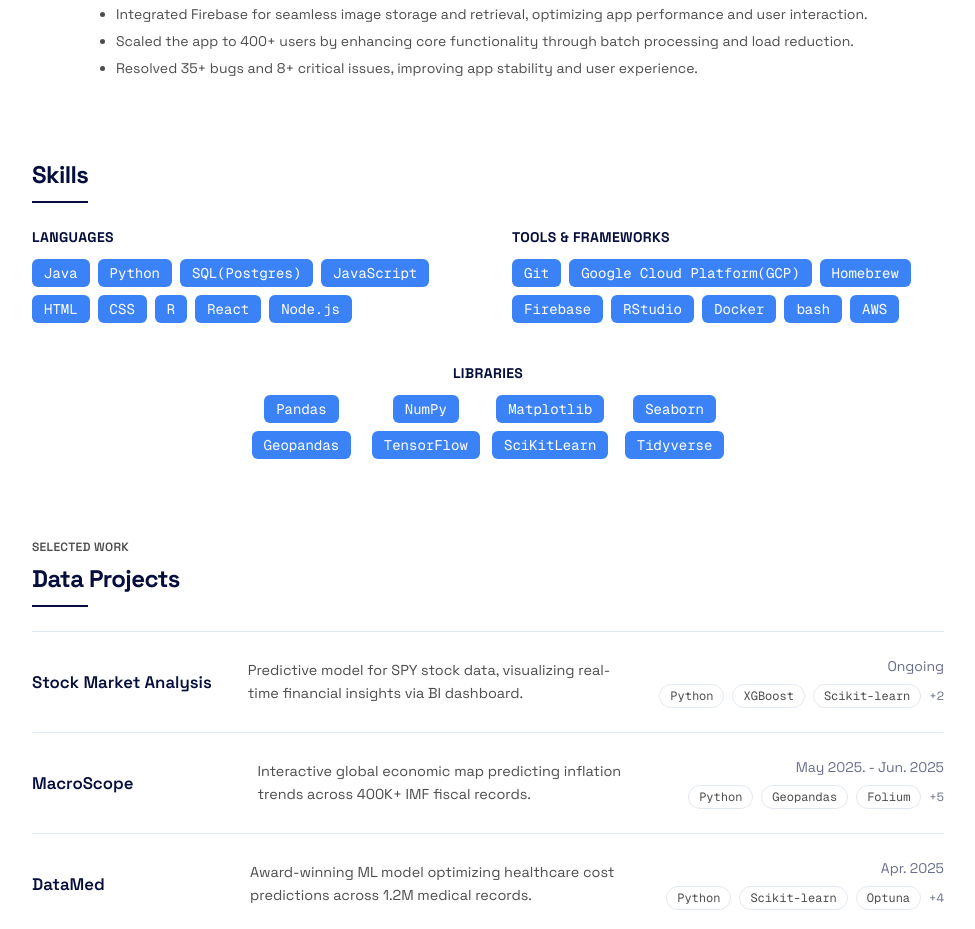
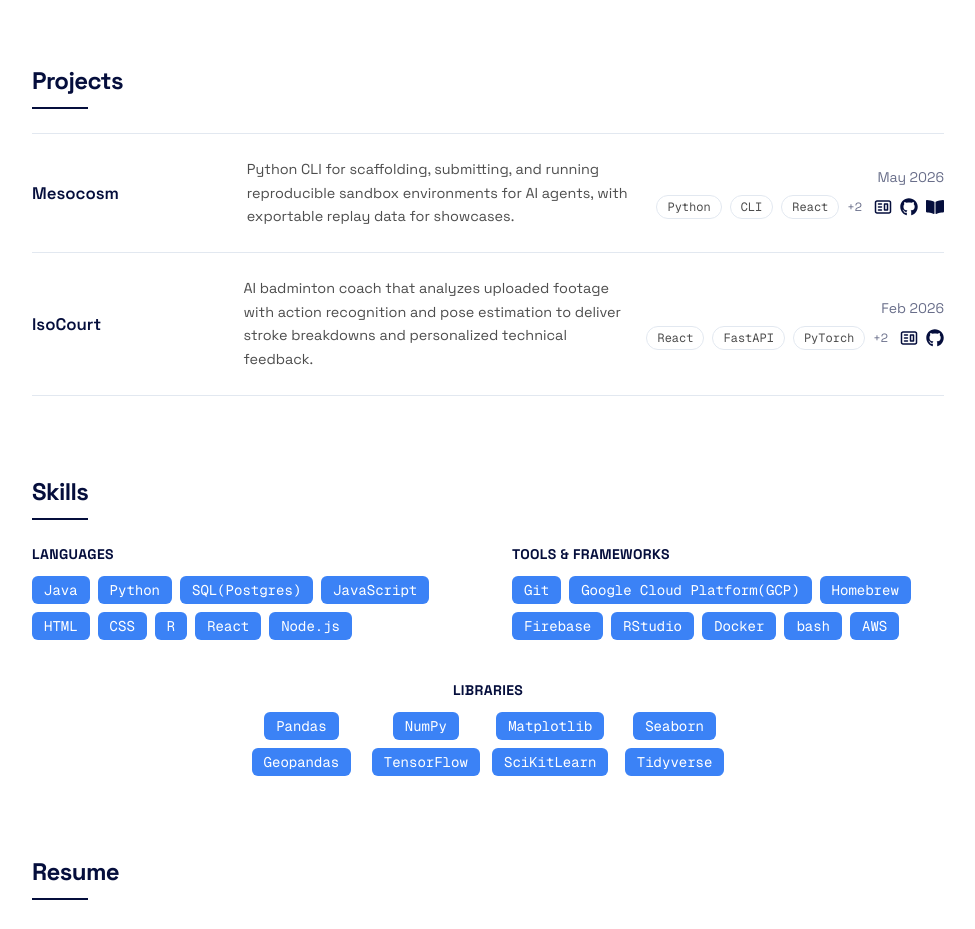
Before and after one commit to Navneethd8/Portfolio, a Next.js app: page / in a window 1280 px wide. Shown: the part 1860-2789 px from the top of the page, without its empty margins (296-1271 px from the left). Built offline with nearby package versions, Linux system fonts and the light colour scheme.

Commit message:
Refine portfolio content and navigation

```diff
--- a/src/app/page.tsx
+++ b/src/app/page.tsx
@@ -9,9 +9,6 @@ import Image from "next/image";
 
 const sectionHeadingClass =
   "relative mb-6 text-2xl font-bold tracking-tight text-[var(--foreground)] after:mt-2.5 after:block after:h-0.5 after:w-14 after:bg-[var(--foreground)] after:content-['']";
-
-const sectionEyebrowClass =
-  "mb-2 text-xs font-semibold uppercase tracking-wide text-[var(--paragraph)]";
 
 const proseStackClass =
   "space-y-4 text-base leading-relaxed text-[var(--paragraph)] max-w-prose";
@@ -81,10 +78,6 @@ export default function Home() {
               <span>{education.degree}</span>
               <span className="shrink-0 text-sm italic sm:text-base">{education.graduation}</span>
             </div>
-            <p className="max-w-prose pt-1 text-base leading-relaxed text-[var(--paragraph)]">
-              <span className="font-semibold text-[var(--foreground)]">{education.courseworkHeading}</span>{" "}
-              {education.coursework.join(", ")}
-            </p>
           </div>
         </section>
 
@@ -136,6 +129,20 @@ export default function Home() {
               />
             ))}
           </ExperienceTimeline>
+        </section>
+
+        <section id="projects" className="scroll-mt-28">
+          <h2 id="projects-subheading" className={sectionHeadingClass}>
+            {headings.projects}
+          </h2>
+
+          {portfolioData.projects.length > 0 ? (
+            <ProjectList projects={portfolioData.projects} />
+          ) : (
+            <p className="text-base text-[var(--paragraph)]">
+              Project lineup coming soon.
+            </p>
+          )}
         </section>
 
         <section id="skills" className="scroll-mt-28">
@@ -193,24 +200,6 @@ export default function Home() {
           </div>
         </section>
 
-        <section id="projects-data" className="scroll-mt-28">
-          <p className={sectionEyebrowClass}>{headings.dataProjectsEyebrow}</p>
-          <h2 id="sprojects-subheading" className={sectionHeadingClass}>
-            {headings.dataProjects}
-          </h2>
-
-          <ProjectList projects={portfolioData.dataProjects} />
-        </section>
-
-        <section id="projects-swe" className="scroll-mt-28">
-          <p className={sectionEyebrowClass}>{headings.sweProjectsEyebrow}</p>
-          <h2 id="swe-projects-subheading" className={sectionHeadingClass}>
-            {headings.sweProjects}
-          </h2>
-
-          <ProjectList projects={portfolioData.sweProjects} />
-        </section>
-
         <section id="resume" className="scroll-mt-28">
           <h2 id="resume-subheading" className={sectionHeadingClass}>
             {headings.resume}
--- a/src/components/MainSidebar.tsx
+++ b/src/components/MainSidebar.tsx
@@ -2,7 +2,6 @@
 
 import React from 'react';
 import { FaLinkedin, FaGithub, FaXTwitter } from 'react-icons/fa6';
-import { CgWebsite } from "react-icons/cg";
 import { MdEmail } from "react-icons/md";
 import TypewriterText from "./TypewriterText";
 import ThemeToggle from "./ThemeToggle";
@@ -17,9 +16,8 @@ const MainSidebar: React.FC = () => {
         { name: 'About', href: '/#about' },
         { name: 'Education', href: '/#education' },
         { name: 'Experience', href: '/#experience' },
+        { name: 'Projects', href: '/#projects' },
         { name: 'Skills', href: '/#skills' },
-        { name: 'Data Projects', href: '/#projects-data' },
-        { name: 'SWE Projects', href: '/#projects-swe' },
         { name: 'Resume', href: '/#resume' },
     ];
 
@@ -27,7 +25,6 @@ const MainSidebar: React.FC = () => {
         { name: 'nd17@uw.edu', href: 'mailto:nd17@uw.edu', icon: <MdEmail /> },
         { name: 'LinkedIn', href: 'https://www.linkedin.com/in/navneethd', icon: <FaLinkedin /> },
         { name: 'GitHub', href: 'https://github.com/navneethd8', icon: <FaGithub /> },
-        { name: 'Website', href: 'https://navneethd.me', icon: <CgWebsite /> },
         { name: 'Twitter / X', href: 'https://x.com/NavneethDG', icon: <FaXTwitter /> },
     ];
 
@@ -42,10 +39,10 @@ const MainSidebar: React.FC = () => {
 
             {/*
               max-lg: one scroll column (nav + contact) so the drawer isn’t “half scroll / half stuck”.
-              lg+: nav fills remaining height and scrolls alone; contact stays pinned to the bottom.
+              lg+: the full navigation stays visible without its own nested scroll area.
             */}
             <div className="custom-scrollbar flex min-h-0 min-w-0 flex-1 flex-col overflow-x-hidden overflow-y-auto overscroll-y-contain pr-1 lg:overflow-hidden">
-                <nav className="flex shrink-0 flex-col gap-4 text-center sm:gap-5 lg:min-h-0 lg:flex-1 lg:gap-2 lg:overflow-y-auto lg:pr-2 lg:text-left">
+                <nav className="flex shrink-0 flex-col gap-4 text-center sm:gap-5 lg:flex-1 lg:gap-2 lg:text-left">
                     {isNotesPage && (
                         <Link
                             href="/"
--- a/src/components/ProjectList.tsx
+++ b/src/components/ProjectList.tsx
@@ -1,4 +1,5 @@
 import { FaGithub } from "react-icons/fa6";
+import { FaBookOpen } from "react-icons/fa";
 import { CgWebsite } from "react-icons/cg";
 
 export type ProjectItem = {
@@ -8,6 +9,7 @@ export type ProjectItem = {
   summary: string;
   link?: string;
   github?: string;
+  docs?: string;
 };
 
 interface ProjectListProps {
@@ -20,7 +22,7 @@ export default function ProjectList({ projects }: ProjectListProps) {
       {projects.map((project) => {
         const displayTags = project.tags.slice(0, 3);
         const extra = project.tags.length > 3 ? project.tags.length - 3 : 0;
-        const hasLinks = Boolean(project.link || project.github);
+        const hasLinks = Boolean(project.link || project.github || project.docs);
 
         return (
           <li
@@ -72,6 +74,17 @@ export default function ProjectList({ projects }: ProjectListProps) {
                           <FaGithub />
                         </a>
                       ) : null}
+                      {project.docs ? (
+                        <a
+                          href={project.docs}
+                          target="_blank"
+                          rel="noopener noreferrer"
+                          className="no-underline hover:text-[var(--link-hover)]"
+                          aria-label={`${project.title} write-up`}
+                        >
+                          <FaBookOpen />
+                        </a>
+                      ) : null}
                     </span>
                   )}
                 </div>
--- a/src/data/portfolio.json
+++ b/src/data/portfolio.json
@@ -4,10 +4,7 @@
     "education": "Education",
     "experience": "Experience",
     "skills": "Skills",
-    "dataProjectsEyebrow": "Selected work",
-    "dataProjects": "Data Projects",
-    "sweProjectsEyebrow": "Engineering work",
-    "sweProjects": "Software Engineering Projects",
+    "projects": "Projects",
     "resume": "Resume"
   },
   "about": {
@@ -59,19 +56,8 @@
   },
   "education": {
     "institution": "University of Washington, Seattle",
-    "degree": "B.S. Informatics: Data Science + B.A. Economics (GPA: 3.54)",
-    "graduation": "Expected Graduation: Jun 2027",
-    "courseworkHeading": "Relevant Coursework:",
-    "coursework": [
-      "Data Structures and Algorithms",
-      "Introduction to Data Science",
-      "Statistical Analysis in R",
-      "Databases and Data Modelling",
-      "Econometrics",
-      "Object Oriented Programming",
-      "Intermediate Data Programming",
-      "Core Methods in Data Science"
-    ]
+    "degree": "B.S. Informatics: Data Science + B.A. Economics (GPA: 3.66)",
+    "graduation": "Expected Graduation: Jun 2027"
   },
   "skills": {
     "groupLabels": {
@@ -112,10 +98,6 @@
     ]
   },
   "resumes": [
-    {
-      "label": "Software Engineering Resume",
-      "href": "/Navneeth_Dhamotharan_Resume.pdf"
-    },
     {
       "label": "Data Science Resume",
       "href": "/Dhamotharan_Navneeth_Resume.pdf"
@@ -194,123 +176,35 @@
       ]
     }
   ],
-  "dataProjects": [
+  "projects": [
     {
-      "title": "Stock Market Analysis",
-      "date": "Ongoing",
+      "title": "Mesocosm",
+      "date": "May 2026",
       "tags": [
         "Python",
-        "XGBoost",
-        "Scikit-learn",
-        "Pandas",
-        "Tableau"
+        "CLI",
+        "React",
+        "FastAPI",
+        "Docker"
       ],
-      "summary": "Predictive model for SPY stock data, visualizing real-time financial insights via BI dashboard.",
-      "github": "",
-      "link": ""
+      "summary": "Python CLI for scaffolding, submitting, and running reproducible sandbox environments for AI agents, with exportable replay data for showcases.",
+      "link": "https://mesocosm.swecc.org/",
+      "github": "https://github.com/swecc-uw/swecc-mesocosm",
+      "docs": "https://wiki.swecc.org/Blogs/controlled-environments-for-uncontrolled-agents#the-sandbox-the-environments-home"
     },
     {
-      "title": "MacroScope",
-      "date": "May 2025. - Jun. 2025",
-      "tags": [
-        "Python",
-        "Geopandas",
-        "Folium",
-        "XGBoost",
-        "Scikit-learn",
-        "Pandas",
-        "Seaborn",
-        "Matplotlib"
-      ],
-      "summary": "Interactive global economic map predicting inflation trends across 400K+ IMF fiscal records.",
-      "github": "",
-      "link": ""
-    },
-    {
-      "title": "DataMed",
-      "date": "Apr. 2025",
-      "tags": [
-        "Python",
-        "Scikit-learn",
-        "Optuna",
-        "Pandas",
-        "Numpy",
-        "Seaborn",
-        "Matplotlib"
-      ],
-      "summary": "Award-winning ML model optimizing healthcare cost predictions across 1.2M medical records.",
-      "github": "",
-      "link": ""
-    },
-    {
-      "title": "NCAA Basketball Analysis",
-      "date": "Jan 2025. - Mar. 2025",
-      "tags": [
-        "R",
-        "R Studio",
-        "tidyverse",
-        "ggplot2",
-        "dplyr"
-      ],
-      "summary": "Statistical analysis linking NCAA regular season free throws to post-season tournament wins.",
-      "github": "https://github.com/Navneethd8",
-      "link": ""
-    }
-  ],
-  "sweProjects": [
-    {
-      "title": "Bingo on the Ave",
-      "date": "Apr. 2025",
+      "title": "IsoCourt",
+      "date": "Feb 2026",
       "tags": [
         "React",
-        "Next",
-        "TypeScript",
-        "Google Places API"
+        "FastAPI",
+        "PyTorch",
+        "MediaPipe",
+        "Gemini"
       ],
-      "summary": "Award-winning geolocation checklist app engaging 40,000+ UW students with scavenger hunts.",
-      "link": "https://avebingo.vercel.app/",
-      "github": "https://github.com/Navneethd8/sweccathon25"
-    },
-    {
-      "title": "Fundit",
-      "date": "Oct. 2024 – Jun. 2025",
-      "tags": [
-        "React Native",
-        "Expo",
-        "Firebase",
-        "TypeScript",
-        "Plaid API",
-        "Polygon API"
-      ],
-      "summary": "Cross-platform financial app providing real-time portfolio management via Plaid and Polygon.",
-      "github": "https://github.com/hcp-uw/fundit"
-    },
-    {
-      "title": "Mentura",
-      "date": "Oct. 2024",
-      "tags": [
-        "React",
-        "Next",
-        "AWS Amplify",
-        "Perplexity API",
-        "YouTube API"
-      ],
-      "summary": "AI-powered STEM learning platform serving curated concept overviews and video tutorials.",
-      "link": "https://main.dhulrjtlxnvx6.amplifyapp.com/",
-      "github": "https://github.com/study-app-dh24/study-app"
-    },
-    {
-      "title": "SAT Decoded",
-      "date": "Jun. 2023 – Sep. 2024",
-      "tags": [
-        "HTML",
-        "CSS",
-        "SailsJS",
-        "PostgreSQL",
-        "Sendgrid API"
-      ],
-      "summary": "Open-source interactive test prep platform helping 800+ high school students master the SAT.",
-      "github": "https://github.com/Navneethd8/SATDecoded"
+      "summary": "AI badminton coach that analyzes uploaded footage with action recognition and pose estimation to deliver stroke breakdowns and personalized technical feedback.",
+      "link": "https://www.isocourt.fit/",
+      "github": "https://github.com/navneethd8/isocourt"
     }
   ]
 }
--- a/tsconfig.json
+++ b/tsconfig.json
@@ -36,6 +36,7 @@
     ".next/dev/types/**/*.ts"
   ],
   "exclude": [
-    "node_modules"
+    "node_modules",
+    "worktrees"
   ]
 }
```
Also changed, not shown: src/types/portfolio.ts (+2 -8 lines).
